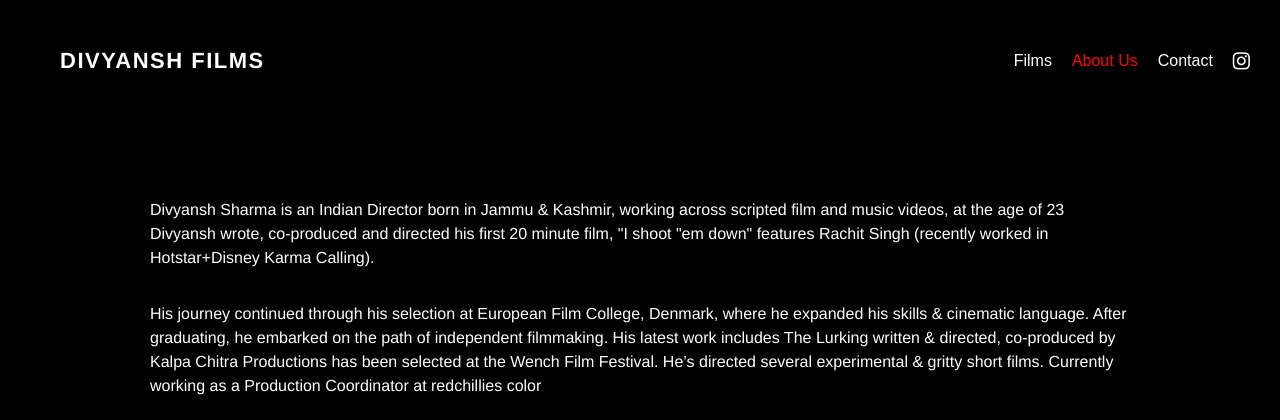
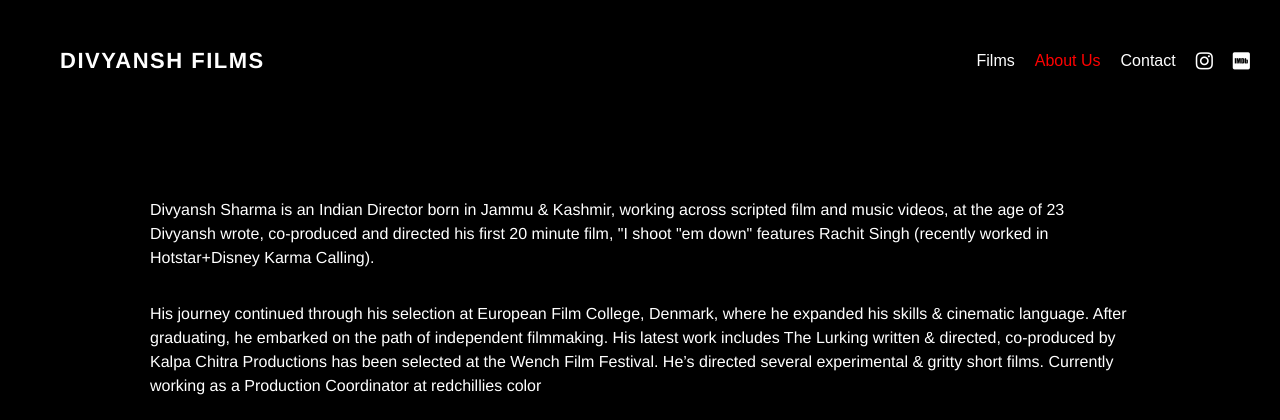
Before and after one commit to sram21/film-divyansh, a Flask app: page /about in a window 1280 px wide. Shown: the top 420 px of the page. Run offline with Flask 3, Linux system fonts and the light colour scheme.

Commit message:
imbad logo added

```diff
--- a/templates/layout.html
+++ b/templates/layout.html
@@ -181,6 +181,10 @@
             <a href="https://www.instagram.com/divyansh_461/" target="_blank">
                 <i class="fa fa-instagram" style="font-size:20px; color:white"></i>
             </a>
+            <a href="https://www.imdb.com/name/nm13812955/" target="_blank">
+                <i class="fa fa-imdb" style="font-size:20px; color:white"></i>
+            </a>
+
         </div>
 
     </div>
```
